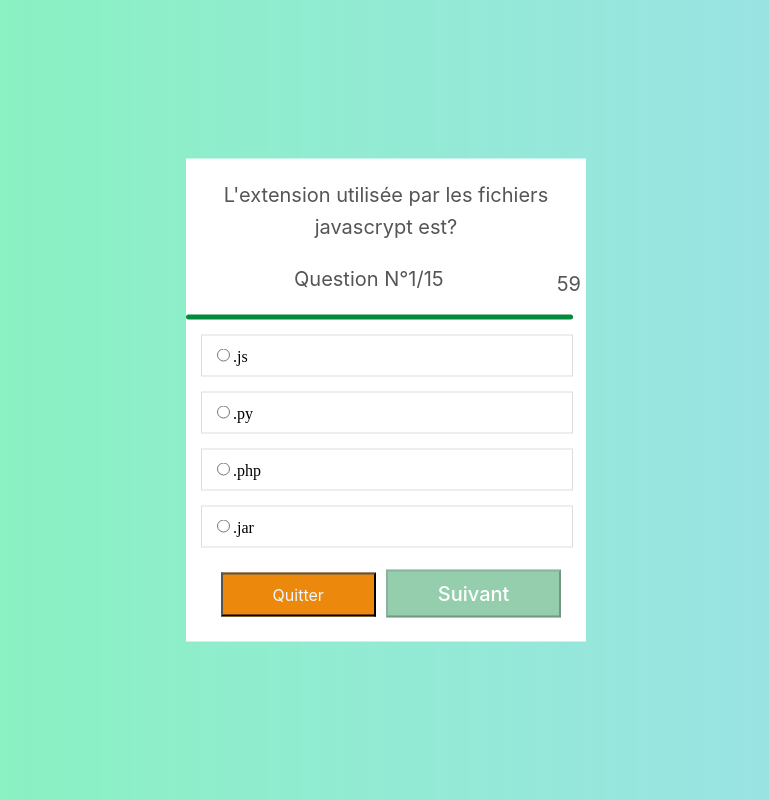
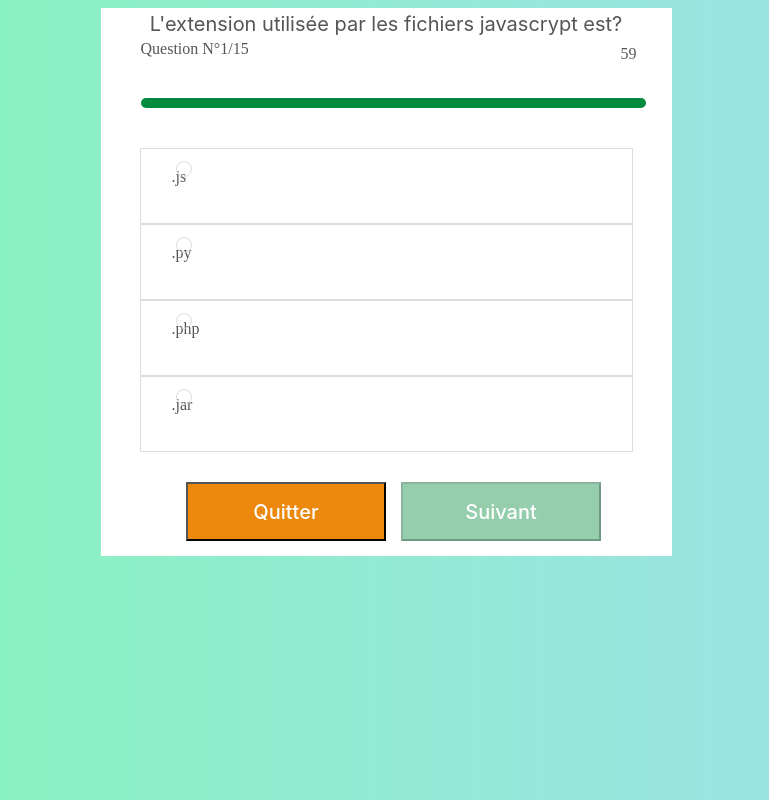
Before and after one commit to Lawson-Mbuyi/JavascriptQuizApp, a plain HTML site: page index.html in a window 1280 px wide. Both pictures are taken after typing "Sample", "name@example.com" into the empty fields and a click on the button "Commencer". Shown: the whole page, without its empty margins (254-1023 px from the left). Drawn offline with Linux system fonts and the light colour scheme.

Commit message:
pair programming review

```diff
--- a/index.html
+++ b/index.html
@@ -5,20 +5,20 @@
     <meta http-equiv="X-UA-Compatible" content="IE=edge">
     <meta name="viewport" content="width=device-width, initial-scale=1.0">
     <link rel="stylesheet" href="style.css">
+    <script src="https://kit.fontawesome.com/a076d05399.js"></script>
     <title>Quiz App</title>
 </head>
 <body>
     <div class="start_modal">
         <h1>JavaScrypt Quiz</h1>
-        <p>Evaluez vos compétences en javaScrypt en répondant aux questions que nous avons spécialement selectionner pour vous.</p>
-      <p> C'est fun et c'est gratuit</p>
+        <p>Evaluez vos compétences en javaScrypt en répondant aux questions que nous avons spécialement selectionner pour vous<br>c'est fun et c'est gratuit.</p>
         <form method="POST" action="" class="start_form">
             <label for="name">Nom</label><br>
-            <input type="text" name="name" class="name"><br>
-          <label id="required_name"></label><br>
+            <input type="text" name="name" class="name" placeholder="Votre nom"><br>
+            <label id="required_name"></label><br>
             <label for="email">Email</label><br>
-            <input type="email" name="email"class="email"><br>
-        <label id="required_mail"></label>
+            <input type="email" name="email" class="email" placeholder="Votre email"><br>
+            <label id="required_mail"></label>
             <div class="btn_wrapper">
                 <button type="submit" class="start_btn">Commencer</button>
             </div >
@@ -27,10 +27,11 @@
     <div class="questions_box">
         <div >
             <p class="question_text"></p>
-            <p>Question N°<span class="nth_question">1/15</span><span class="timer"></span></p>
+            <label id="N">Question N°<span class="nth_question">1/15</span><span class="timer"></span></label>
         </div>
-        <div class="progress-bar"></div>
         <form method="POST" class="choice_option">
+          <div class="progress-bar"></div>
+
             <div class="option"><input type="radio" name="option"id="a"class="answer"><label for="a"id="a_text"></label></div>
             <div class="option"><input type="radio" name="option"id="b"class="answer"><label for="b"id="b_text"></label></div>
             <div class="option"><input type="radio" name="option"id="c"class="answer"><label for="c"id="c_text"></label></div>
@@ -45,7 +46,7 @@
         <h2 class="success_name"></h2>
         <p class="success_email"></p>
         <div class="icon_tick">
-            <img src="./ant-design_check-circle-outlined.png"width="150">
+            <img src="./ant-design_check-circle-outlined.png" width="150">
         </div>
         <p><span  id="success_score"></span></p>
         <button type="submit" class="home1">Accueil</button>
--- a/script.js
+++ b/script.js
@@ -17,19 +17,19 @@ let questions_db=[
     d:"Document Object Manipulation",
     },
     {
-    question_text:"Une des réponses fait partie des conventions de nommage de variables en javascrypt;laquelle?:",
-    answer_text:"Sensibilité à la casse",
+    question_text:"Une des des conventions vraies de javascrypt c'est:",
+    answer_text:"La Sensibilité à la casse",
     a:"L'utilisation des mots reservés",
     b:"Commencer par un chiffre",
-    c:"Sensibilité à la casse",
+    c:"La Sensibilité à la casse",
     d:"Définition du type d'article",
     },
     {
     question_text:"La fonction native CharAt retourne:",
     answer_text:"Le caractère à l'index spécifié",
-    a:"Joind deux ou plusieurs chaines",
+    a:"Joinds deux ou plusieurs chaines",
     b:"Le caractère à l'index spécifié",
-    c:"Appelle une fonction pour chaque élement du tableau",
+    c:"Appelle une fonction pour chaque e du tableau",
     d:"La longueur de la chaine",
     },
     {
@@ -41,23 +41,23 @@ let questions_db=[
     d:"let",
     },
     {
-    question_text:"La fonction native forEach retourne: ?",
-    answer_text:"Appelle une fonction pour chaque élement du tableau",
-    a:"Joind deux ou plusieurs chaines",
-    b:"Le caractère à l'index spécifié",
-    c:"Appelle une fonction pour chaque élement du tableau",
-    d:"La longueur de la chaine",
+    question_text:"La fonction qui appelle une fonction pour chaque element du tableau c'est: ?",
+    answer_text:"forEach",
+    a:"for loop",
+    b:"while loop",
+    c:"forEach",
+    d:"do while loop",
     },
     {
-    question_text:"Les avantages de javascrypt sont sauf?",
-    answer_text:"",
-    a:"Peu d'interaction avec le serveur",
+    question_text:"Javascrypt est un langage aux caracteristiques suivants sauf?",
+    answer_text:"processus backend fiable",
+    a:"processus backend fiable",
     b:"fidback immedia au visiteur",
     c:"L'interactivité augmentée",
     d:"Les interfaces plus riches",
     },
     {
-    question_text:"Les caracteristiques de javascrypt sont sauf?",
+    question_text:"Indiquez la fausse assertion concernat le langage javascrypt?",
     answer_text:"",
     a:"Un langage interpreté et leger",
     b:"Open et cross plateforme",
@@ -101,7 +101,7 @@ let questions_db=[
     answer_text:"Un tableau dans l'ordre inversé",
     a:"Joind deux ou plusieurs chaines",
     b:"Le caractère à l'index spécifié",
-    c:"Appelle une fonction pour chaque élement du tableau",
+    c:"La longueur du tableau",
     d:"Un tableau dans l'ordre inversé",
     },
     {
@@ -109,7 +109,7 @@ let questions_db=[
     answer_text:"L'index de la première ocurrence de la valeur spécifiée dans une chaine",
     a:"Joind deux ou plusieurs chaines",
     b:"Le caractère à l'index spécifié",
-    c:"L'index de la première ocurrence de la valeur spécifiée dans une chaine",
+    c:"processus backend fiable",
     d:"Un tableau dans l'ordre inversé",
     },
     {
@@ -153,6 +153,8 @@ const quit = document.querySelector(".quit");
     function quizInit(){
         start_form.addEventListener("submit", function(e){
             e.preventDefault();
+            const required_name = document.getElementById("required_name");
+            const required_mail = document.getElementById("required_mail");
             const inputData = this.elements;
             if(inputData[0].value==""){
                 required_name.innerText="noubliez pas de renseigner votre nom avant de commence le quiz";
@@ -164,6 +166,7 @@ const quit = document.querySelector(".quit");
                 start_modal.style.display="none";
                 questions_box.style.display="block";
                 timeProcess(60);
+                progress_(90);
 
             }
         })
@@ -172,7 +175,7 @@ const quit = document.querySelector(".quit");
     quizInit();
     next_question.disabled=true;
 
-    // timer setting function implementation
+
     let counter=0;
     let time_amount=60;
     function timeProcess(time){
@@ -180,14 +183,15 @@ const quit = document.querySelector(".quit");
         function set_timer(){
             timer.textContent = time;
             time -=1;
-            progressbar.style.width = time*1.667 +"%";
             if (time < 0) {
                 next_question.disabled=false;
                 nth_question +=1;
+              if(nth_question==questions_db.length-1) next_question.innerText="Terminer";
                 if(nth_question<questions_db.length){
                     load_nth_question();
                     clearInterval(counter);
                     timeProcess(time_amount);
+                    progress_(90);
                 }else{
                   scoreCompute();
                 }
@@ -195,38 +199,47 @@ const quit = document.querySelector(".quit");
         }
     }
 
-    // get the selected radion button and enable the continue button
+    let progress=0;
+    function progress_(time){
+  progress=setInterval(timer, 1000);
+    function timer(){
+      progressbar.style.width = time+"%";
+      time -=1.5;
+    }
+  }
+
+
     const disableNextBtn=()=>{
     const radios = document.querySelectorAll('.option');
     for ( let radio of radios) {
         radio.onclick=()=>{
+          next_question.style.background="#028A3D";
+          next_question.disabled=false;
           next_question.disabled=false;
         }
     }
+          next_question.disabled=true;
+
 }
     disableNextBtn();
 
-
     // dataloading function implementation
-
     let nth_question = 0;
     const load_nth_question =()=>{
       if(nth_question<questions_db.length){
         current_question_db = questions_db[nth_question];
-
         question_text.innerText=
         questions_db[nth_question].question_text;
-    nth_question_show.innerText = nth_question +1+ '/' + questions_db.length;
+        nth_question_show.innerText = nth_question +1+ '/' +         questions_db.length;
 
         a_text.innerText = current_question_db.a;
         b_text.innerText = current_question_db.b;
         c_text.innerText = current_question_db.c;
         d_text.innerText = current_question_db.d;
       }
+    }
 
-}
     load_nth_question();
-
 
     //getting the selected radio button function implementation
     const getSelectedAnswer = ()=>{
@@ -238,13 +251,16 @@ const getSelectedAnswer = ()=>{
     });
     return user_answer;
 }
+
     //deselecting selected radio button function implementation
+
     const uncheckSelectedOption=()=>{
     answer_options.forEach(current_options=>current_options.checked=false);
 }
     //user score computing function implementation
+    let number_of_question = 15;
     function scoreCompute(){
-    let user_percent = Math.round((user_score * 100)/15);
+      let user_percent = Math.round((user_score * 100)/number_of_question);
       if(user_percent >= 50){
         const success_score = document.getElementById("success_score");
         success_name.innerText=input_name.value;
@@ -267,30 +283,31 @@ let user_score=0;
     next_question.addEventListener("click", ()=>{
       clearInterval(counter);
       timeProcess(time_amount);
+      clearInterval(progress);
+      progress_(90);
       const user_answer = getSelectedAnswer();
       if (user_answer==questions_db[nth_question].answer_text) {
         user_score += 1;
       }
-
       nth_question += 1;
       uncheckSelectedOption();
       if (nth_question < questions_db.length) {
         load_nth_question();
-      nth_question_show.innerText = nth_question +1+ '/' + questions_db.length;
-    }else{
+      }
+      if(nth_question == questions_db.length-1){
+        next_question.innerText ="Terminer";
+      }
+      if(nth_question>questions_db.length-1){
         scoreCompute();
       }
     })
-// page refreshment codes
     home1.onclick=()=>{
   document.location.reload();
 }
     home2.onclick=()=>{
     document.location.reload();
 }
-quit.onclick=()=>{
-    if(confirm("Do you want to quit current window ?")){
-        window.close();
-
+    quit.onclick=(e)=>{
+      e.preventDefault();
+      scoreCompute();
 }
-}
--- a/style.css
+++ b/style.css
@@ -7,27 +7,44 @@ body{
 }
 .start_modal,.questions_box,
 .box_display,.success,.chess{
-    position: absolute;
-    top: 50%;
-    left: 50%;
-    max-width:400px;
-    min-width:300px;
-    transform:translate(-50%,-50%);
-    background-color: #ffff;
-    transition: all 0.5s ease;
+  max-width: 571px;
+  min-width: 300px;
+  height: auto;
+  top: 10px;
+  margin:auto;
+  background: #FFFFFF;
+  transition:all 1.3s ease;
 }
 .start_modal h1{
+  max-Width:572px;
+  min-width: 300px;
+  Height:39px;
+  font-family: 'Inter';
+  font-style: normal;
   font-weight: 500;
+  font-size: 32px;
+  line-height: 39px;
+  text-align: center;
+  color: #555555;
+  margin-bottom: 20px;
 }
-.start_modal h1,p{
+.start_modal p{
+  max-width: 491px;
+  min-width: 300px;
+  height: 126px;
   font-family: 'Inter';
   font-style: normal;
   font-weight: 400;
+  font-size: 20px;
   line-height: 32px;
   text-align: center;
   color: #555555;
+  margin:auto;
 }
 .start_modal label{
+  max-Width:429px;
+  min-width: 300px;
+  Height:17px;
   font-family: 'Inter';
   font-style: normal;
   font-weight: 400;
@@ -37,64 +54,83 @@ body{
   margin: 15px;
 }
 .start_modal input{
-    padding: 5px;
-    margin: 15px;
-    width: 350px;
+  width: 491px;
+  Height:59px;
+  box-sizing: border-box;
   background: #FFFFFF;
   border: 1px solid #FF3838;
+  margin:15px;
+  padding: 15px;
+  color: #555555;
 }
 .btn_wrapper{
     text-align: center;
 }
 .start_btn{
+  max-width:226px;
+  min-width: 150px;
+  height:56px;
   background-color: #028A3D;
   font-family: 'Inter';
   font-style: normal;
   font-weight: 400;
   font-size: 16px;
   color: #ffff;
-    padding:20px;
+  padding:10px;
   margin: 10px;
 }
 .questions_box p{
+  max-Width:491px;
+  min-width: 300px;
   font-family: 'Inter';
   font-style: normal;
   font-weight: 400;
   font-size: 20px;
   line-height: 32px;
   color: #555555;
+  top: 0.43px;
+  margin: auto;
+  text-align:center;
 }
-.questions_box input{
-    border: 1px solid #DDDDDD;
-    border-radius: 20px;
+.questions_box #N{
+    color: #555555;
+    margin: 40px;
 }
 
-.questions_box .option{
-    width: 350px;
+.questions_box .option {
+  Width:491px;
+  Height:59px;
   background: #FFFFFF;
   border: 1px solid #DDDDDD;
-    padding: 10px;
-    margin: 15px;
+  margin:auto;
+  padding-bottom:15px;
   cursor: pointer;
+  text-align: left;
+}
+.questions_box .option:focus{
+  background:rgba(2, 138, 61, 0.42);
 }
 .btns{
     text-align: center;
     margin: 15px;
 }
 .btns .quit{
-    color: aliceblue;
+  Width:200px;
+  Height:59px;
   background: #EC880C;
-    padding: 10px 50px 10px 50px;
   font-family: 'Inter';
   font-style: normal;
-    font-weight: 400;
-    font-size: 16px;
-    margin: 10px;
+  font-weight: 500;
+  font-size: 20px;
+  line-height: 24px;
+  text-align: center;
+  color: #FFFFFF;
+  margin:15px;
 }
 .btns .continu{
   background:rgba(2, 138, 61, 0.42);
-    cursor: pointer;
-    padding: 10px 50px 10px 50px;
+  Width:200px;
+  Height:59px;
   font-family: 'Inter';
   font-style: normal;
   font-weight: 500;
@@ -106,6 +142,7 @@ body{
 .timer{
     float: right;
     padding: 5px;
+  margin-right:30px;
 }
 .success,.chess{
     padding: 25px;
@@ -130,6 +167,8 @@ body{
     color: #555555;
 }
 .home1,.home2{
+  Width:226px;
+  Height:59px;
     background: #0880D6;
     font-family: 'Inter';
     font-style: normal;
@@ -138,13 +177,15 @@ body{
     line-height: 24px;
     text-align: center;
     color: #FFFFFF;
-  padding:5px;
+    padding: 5px;
 }
 .progress-bar{
-    width: 100%;
+  Width:90%;
+  Height:10px;
+  border-Radius:10px;
   background: #028A3D;
-    border-radius: 10px;
-    height: 5px;
+  margin: 40px;
+  transition:all 0.99s;
 }
 #required_mail{
     font-size: 10px;
@@ -156,3 +197,82 @@ body{
     color: red;
     padding: 5px;
 }
+.option [type="radio"]{
+  opacity: 0;
+
+}
+ .option [type="radio"] + label{
+    position:relative;
+    cursor:pointer;
+    display:inline-block;
+    color: #555555;
+    line-height:32px;
+     margin-left:10px;
+    top:12px;
+}
+.option [type="radio"] + label::before{
+  content:"";
+  width:14px;
+  height:14px;
+  position:absolute;
+  left:4px;
+  border-radius: 100%;
+  border: 1px solid #DDDDDD;
+}
+.option [type="radio"]:checked + label::after{
+    content:"";
+    position:absolute;
+    left:1px;
+    width:16px;
+    height:14px;
+    background: #028A3D;
+    border: 1px solid #028A3D;
+    border-radius: 100%;
+    transform:scale(1);
+    opacity:1;
+    transition:all .3s ease;
+}
+.option [type="radio"]:not(:checked) + label::after{
+    content:"";
+    position:absolute;
+  top:0;
+    left:0;
+    width:14px;
+    height:14px;
+    border-radius:100%;
+    background:#fff;
+    transform:scale(0);
+    opacity:0;
+}
+@media screen and (max-width:520px) {
+  .start_modal input{
+    width: 320px;
+    margin: 20px;
+  }
+  .questions_box .option{
+    Width:320px;
+    Top:19px;
+}
+  .option [type="radio"] + label{
+  top:10px;
+  font-size:16px;
+}
+  .option [type="radio"]{
+ padding:5px;
+}
+
+  .start_modal p{
+  font-size: 16px;
+  line-height: 22px;
+  }
+  .questions_box label{
+    color: #555555;
+    margin-top: 20px;
+  }
+  .btns{
+    display:inline;
+  }
+   .btns .continu,.btns .quit{
+     width:120px;
+   }
+}
```
Lines whose indentation alone changed are shown as unchanged.
